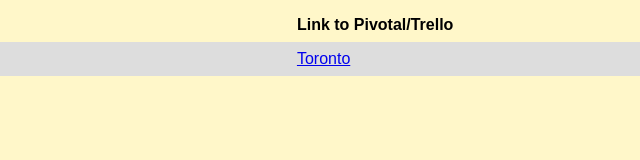
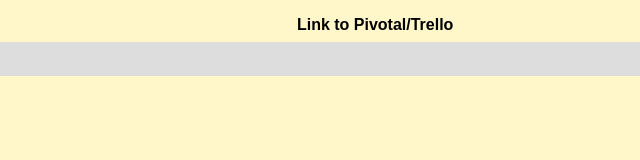
Before and after one commit to satishc7/satishc7.github.io, a plain HTML site: page index.html in a window 1280 px wide. Shown: the full height of the page, 301-941 px from the left. Drawn offline with Linux system fonts and the light colour scheme.

Commit message:
Update index.html

```diff
--- a/index.html
+++ b/index.html
@@ -18,7 +18,7 @@
         </tr>
         <tr>
           <td>Create UI to filter inspection order logs</td>
-          <td><a href="https://www.pivotaltracker.com/story/show/175918454">Toronto</a></td>
+          <td><a href="https://www.pivotaltracker.com/story/show/175918454"></a></td>
           <td>02/12/2020</td>
           <td>NOP</td>
         </tr>
```
